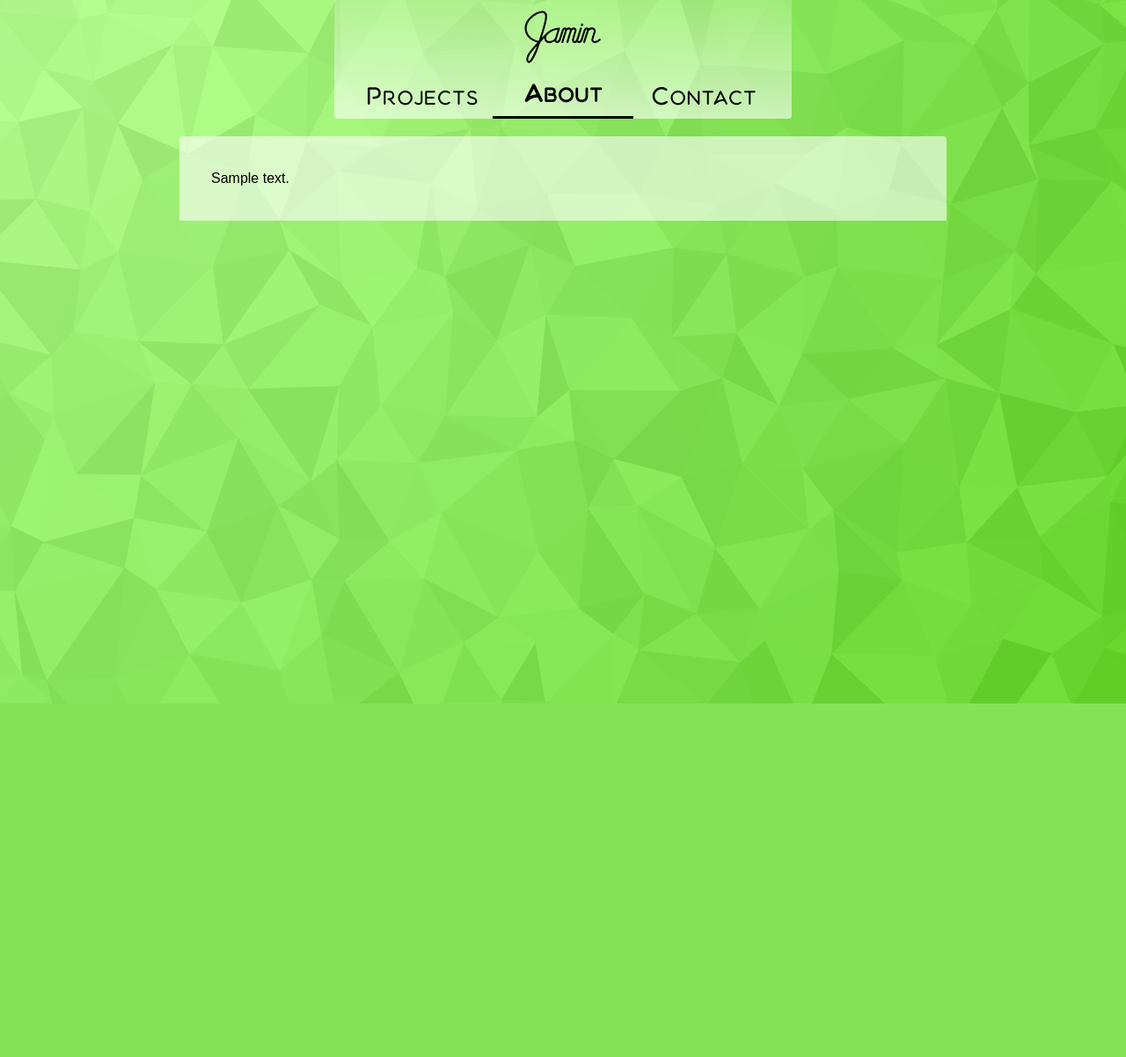
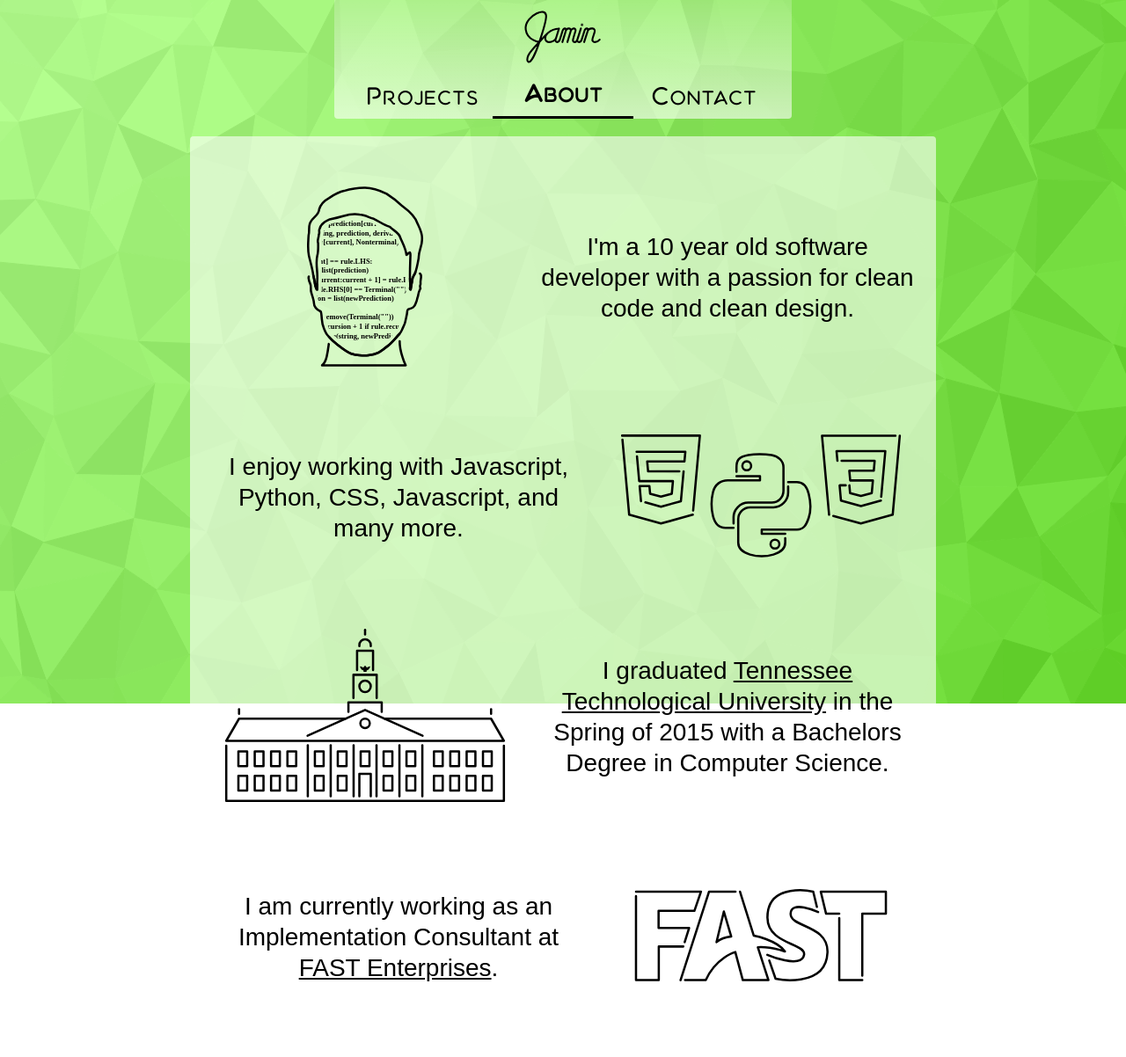
Before and after one commit to jaminthorns/Portfolio-Website, a Django app: template portfolio/about/templates/about/about.html in a window 1280 px wide. Shown: the whole page at 88% size. Before the commit the page ends 800 px from the top, so only its background shows below. Run offline with Django 3.2, Linux system fonts and the light colour scheme; the template is opened without the code that fills it: most values are stand-ins (such as "Sample title", 1, 10 or a date in 2020); some libraries are stand-ins or nearby versions.

Commit message:
About page stuff

```diff
--- a/portfolio/about/static/css/about.css
+++ b/portfolio/about/static/css/about.css
@@ -192,11 +192,30 @@ body {
 .js .hidden {
   opacity: 0 !important; }
 
-.about-text {
+.about {
+  display: flex;
+  flex-direction: column;
   max-width: 800px;
   margin: auto;
-  padding: 36px;
+  padding: 24px;
   border-radius: 4px 4px 0 0;
   background-color: rgba(255, 255, 255, 0.6); }
+  .about .about-section {
+    display: table;
+    flex-direction: row;
+    height: 150px;
+    margin-top: 24px; }
+    .about .about-section .text {
+      display: table-cell;
+      vertical-align: middle;
+      text-align: center;
+      line-height: 1.25em;
+      font-size: 1.75em; }
+    .about .about-section .image {
+      width: 350px; }
+  .about .about-section:nth-child(odd) .text {
+    padding-left: 24px; }
+  .about .about-section:nth-child(even) .text {
+    padding-right: 24px; }
 
 /*# sourceMappingURL=about.css.map */
--- a/portfolio/about/static/scss/about.scss
+++ b/portfolio/about/static/scss/about.scss
@@ -1,9 +1,38 @@
 @import 'base';
 
-.about-text {
+.about {
+    display: flex;
+    flex-direction: column;
     max-width: 800px;
     margin: auto;
-    padding: 36px;
+    padding: 24px;
     border-radius: 4px 4px 0 0;
     background-color: rgba(#FFFFFF, 0.6);
+
+    .about-section {
+        display: table;
+        flex-direction: row;
+        height: 150px;
+        margin-top: 24px;
+
+        .text {
+            display: table-cell;
+            vertical-align: middle;
+            text-align: center;
+            line-height: 1.25em;
+            font-size: 1.75em;
+        }
+
+        .image {
+            width: 350px;
+        }
+    }
+
+    .about-section:nth-child(odd) {
+        .text { padding-left: 24px; }
+    }
+
+    .about-section:nth-child(even) {
+        .text { padding-right: 24px; }
+    }
 }
--- a/portfolio/about/templates/about/about.html
+++ b/portfolio/about/templates/about/about.html
@@ -13,8 +13,24 @@
 
 {% block content %}
 
-<div class="about-text markdown">
-    {{ about_text|safe }}
+<div class="about">
+    <div class="about-section">
+        <img class="image" src="{% static "svg/face.svg" %}"></img>
+        <div class="text">I'm a {{ age }} year old software developer with a passion for clean code and clean design.</div>
+    </div>
+    <div class="about-section">
+        <div class="text">I enjoy working with Javascript, Python, CSS, Javascript, and many more.</div>
+        <img class="image" src="{% static "svg/logos.svg" %}"></img>
+    </div>
+    <div class="about-section">
+        <img class="image" src="{% static "svg/derryberry.svg" %}"></img>
+        <div class="text">I graduated <a target="_blank" href="https://www.tntech.edu/">Tennessee Technological University</a> in the Spring of 2015 with a Bachelors Degree in Computer Science.</div>
+    </div>
+    <div class="about-section">
+        <div class="text">I am currently working as an Implementation Consultant at <a target="_blank" href="http://www.fastenterprises.com/">FAST Enterprises</a>.</div>
+        <img class="image" src="{% static "svg/fast.svg" %}"></img>
+    </div>
+
 </div>
 
 {% endblock %}
--- a/portfolio/portfolio/settings.py
+++ b/portfolio/portfolio/settings.py
@@ -115,3 +115,7 @@ MEDIA_URL = '/media/'
 # Custom settings
 
 EMAIL = 'test@test.com'
+
+BIRTHDAY = '09/17/1993'
+
+# datetime.datetime.strptime('12/31/2015', '%m/%d/%Y')
```
Also changed, not shown: portfolio/about/views.py (+11 -6 lines), portfolio/about/static/svg/derryberry.svg (added), portfolio/about/static/svg/face.svg (added), portfolio/about/static/svg/fast.svg (added), portfolio/about/static/svg/logos.svg (added), 1 other file.
